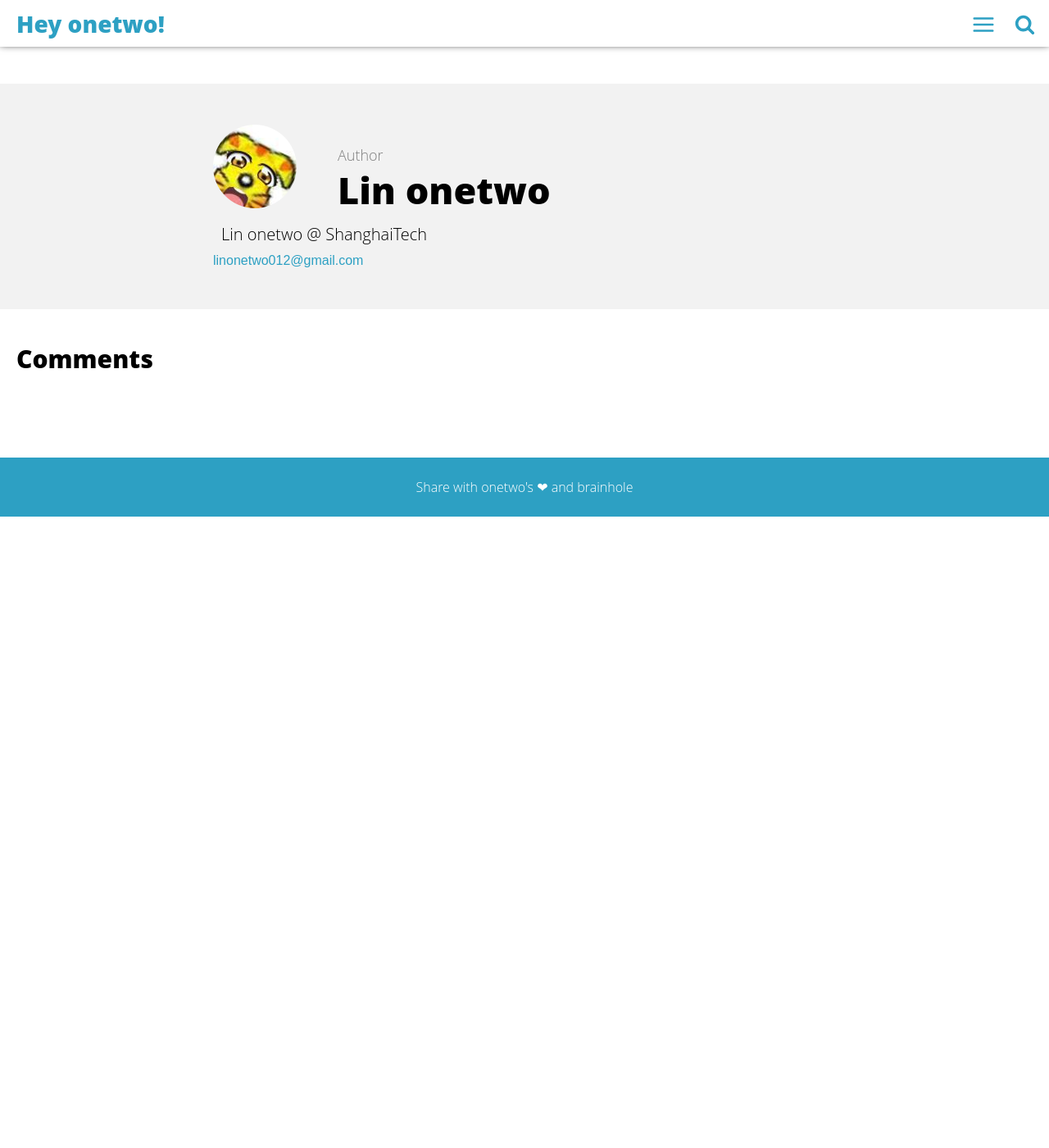
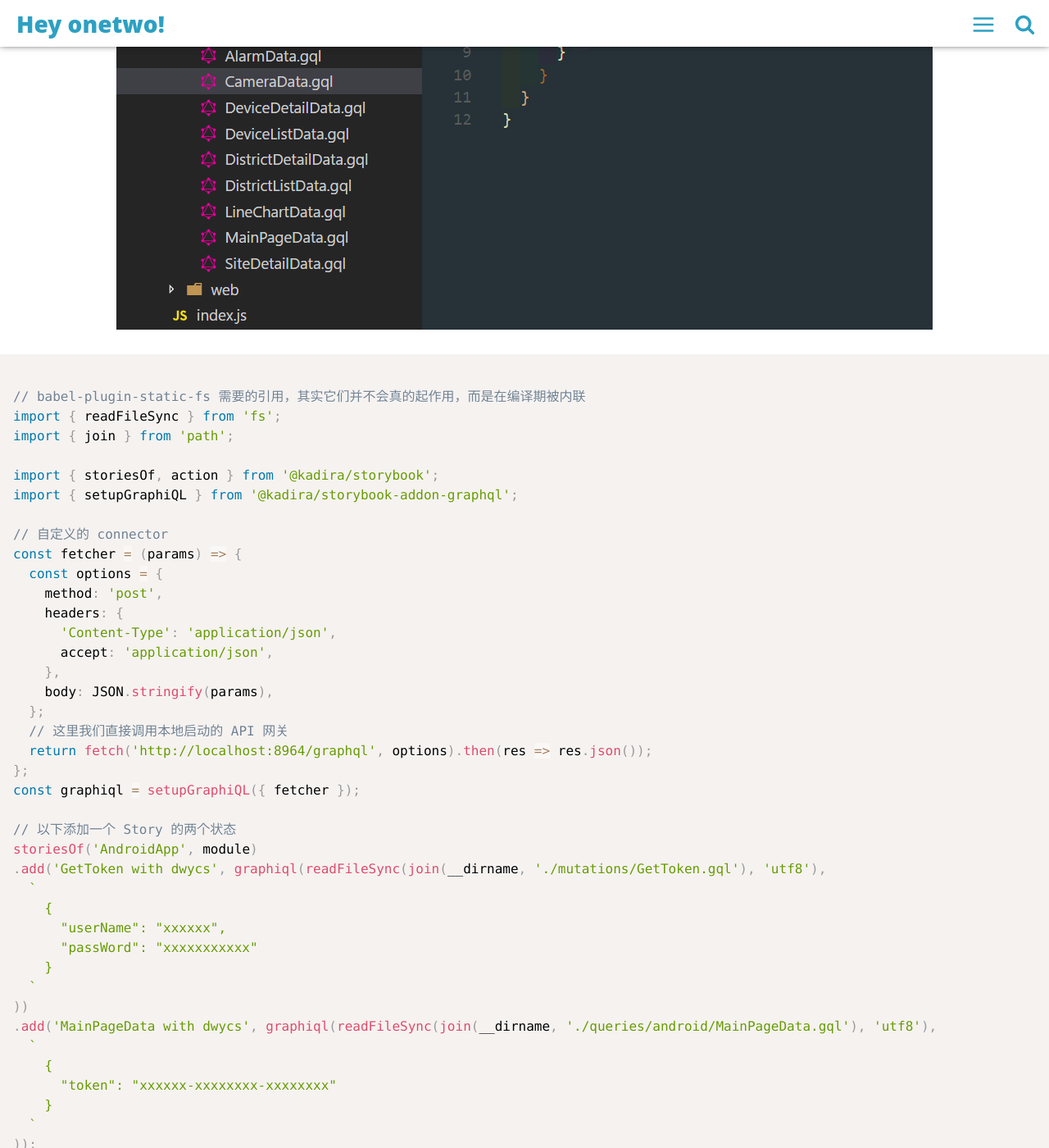
Before and after one commit to linonetwo/linonetwo.github.io, a Jekyll site: the page built from _posts/2017-02-22-ReactStorybook的各种故事.md, in a window 1280 px wide and 1400 px high, scrolled down 11914 px. Shown: the whole window at 82% size. Built offline with Jekyll 4.4.1, drawn with Linux system fonts in a browser that asks for light colours; comment, search, counter and statistics services are not loaded; before the commit the page ends 12544 px from its top, so only the background shows below that; some of the changed text lies outside the part shown.

Commit message:
finish post

````diff
--- a/_posts/2017-02-22-ReactStorybook的各种故事.md
+++ b/_posts/2017-02-22-ReactStorybook的各种故事.md
@@ -96,7 +96,63 @@
 
 用 ```@kadira/storybook-addon-graphql``` 可以创建一个类似 [Material-UI Components](http://www.material-ui.com/#/components/) 的展示站点，将它部署在内网可以为前端开发人员提供一个快速的网关 query 参考。
 
+![GraphQL Stories Page](https://raw.githubusercontent.com/linonetwo/linonetwo.github.io/master/assets/img/posts/reduxstorybook/graphqlstoriesinstance.png)
+
+一个 GraphQL Story 有预定义的 query 和 variable，你可以在页面上随时修改它，修改的的时候也能享受到 GraphQL 反射提供的自动补全。
+
+我们通过一个叫 ```babel-plugin-static-fs``` 的 babel 插件来载入 ```.graphql``` 文件，它将形似 ```readFileSync(join(__dirname, './xxx/xxx.graphql'), 'utf8')``` 的字符串在编译期替换掉，换成内联的 GraphQL 请求字符串：
+
 ![GraphQL Stories](https://github.com/linonetwo/linonetwo.github.io/raw/master/assets/img/posts/reduxstorybook/graphqlstories.png)
+
+```javascript
+
+// babel-plugin-static-fs 需要的引用，其实它们并不会真的起作用，而是在编译期被内联
+import { readFileSync } from 'fs';
+import { join } from 'path';
+
+import { storiesOf, action } from '@kadira/storybook';
+import { setupGraphiQL } from '@kadira/storybook-addon-graphql';
+
+// 自定义的 connector
+const fetcher = (params) => {
+  const options = {
+    method: 'post',
+    headers: {
+      'Content-Type': 'application/json',
+      accept: 'application/json',
+    },
+    body: JSON.stringify(params),
+  };
+  // 这里我们直接调用本地启动的 API 网关
+  return fetch('http://localhost:8964/graphql', options).then(res => res.json());
+};
+const graphiql = setupGraphiQL({ fetcher });
+
+// 以下添加一个 Story 的两个状态
+storiesOf('AndroidApp', module)
+.add('GetToken with dwycs', graphiql(readFileSync(join(__dirname, './mutations/GetToken.gql'), 'utf8'),
+  `
+    {
+      "userName": "xxxxxx",
+      "passWord": "xxxxxxxxxxx"
+    }
+  `
+))
+.add('MainPageData with dwycs', graphiql(readFileSync(join(__dirname, './queries/android/MainPageData.gql'), 'utf8'),
+  `
+    {
+      "token": "xxxxxx-xxxxxxxx-xxxxxxxx"
+    }
+  `
+));
+
+```
+
+有了这样的锦上添花设施，你就能让你的基础设施更好地为人民服务了。
+
+## 更多的故事书
+
+可想而知，人民群众对这种新奇的测试方法——或者说展示方法——的热情很快就会延伸到其他领域，设计师可以用它在网页和手机上展示复杂的 AE 动画效果（[bodymovin](https://github.com/OYsun/AE-Element)），区块链工程师用它测试各种智能合约等等，我很期待在未来看到 ```@kadira/Storybook``` 发展成一套类似于 IPython（Jupyter Notebook）但更注重于可视化的 snippet 管理工具。
 
 ## 参考
 
````
Also changed, not shown: other parts of _posts/2017-02-22-ReactStorybook的各种故事.md (+1 -1 lines).
